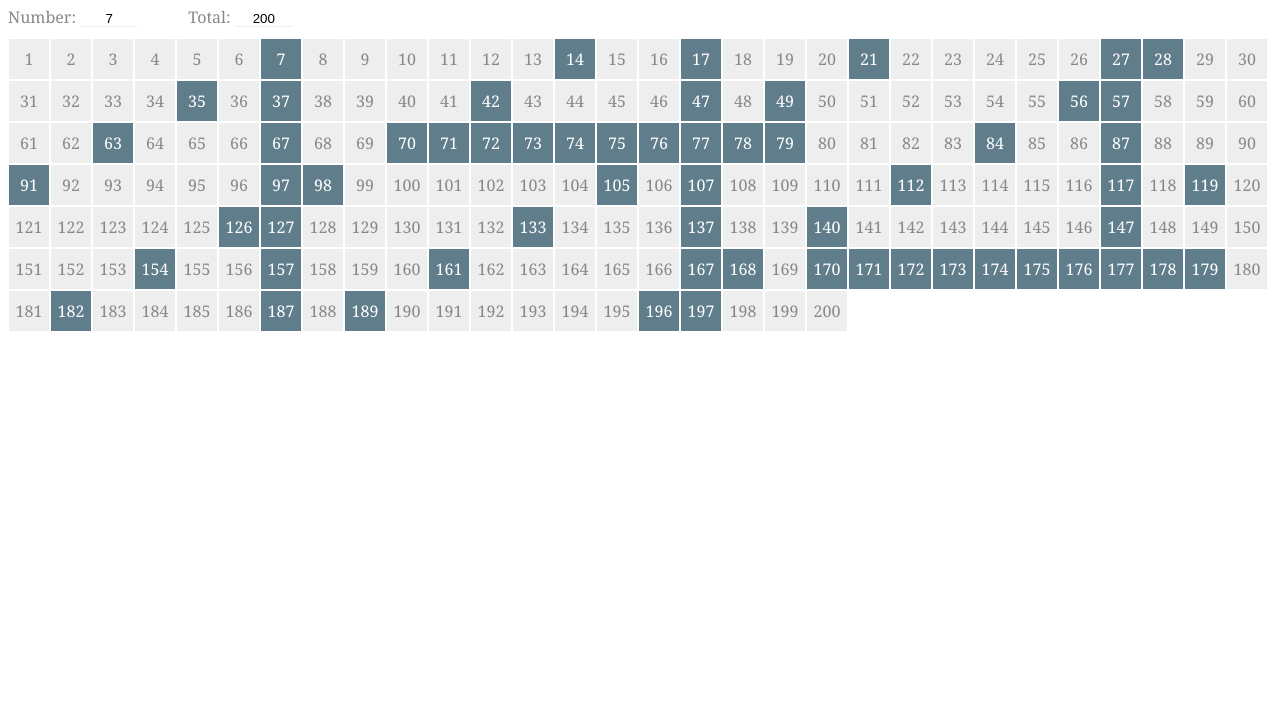
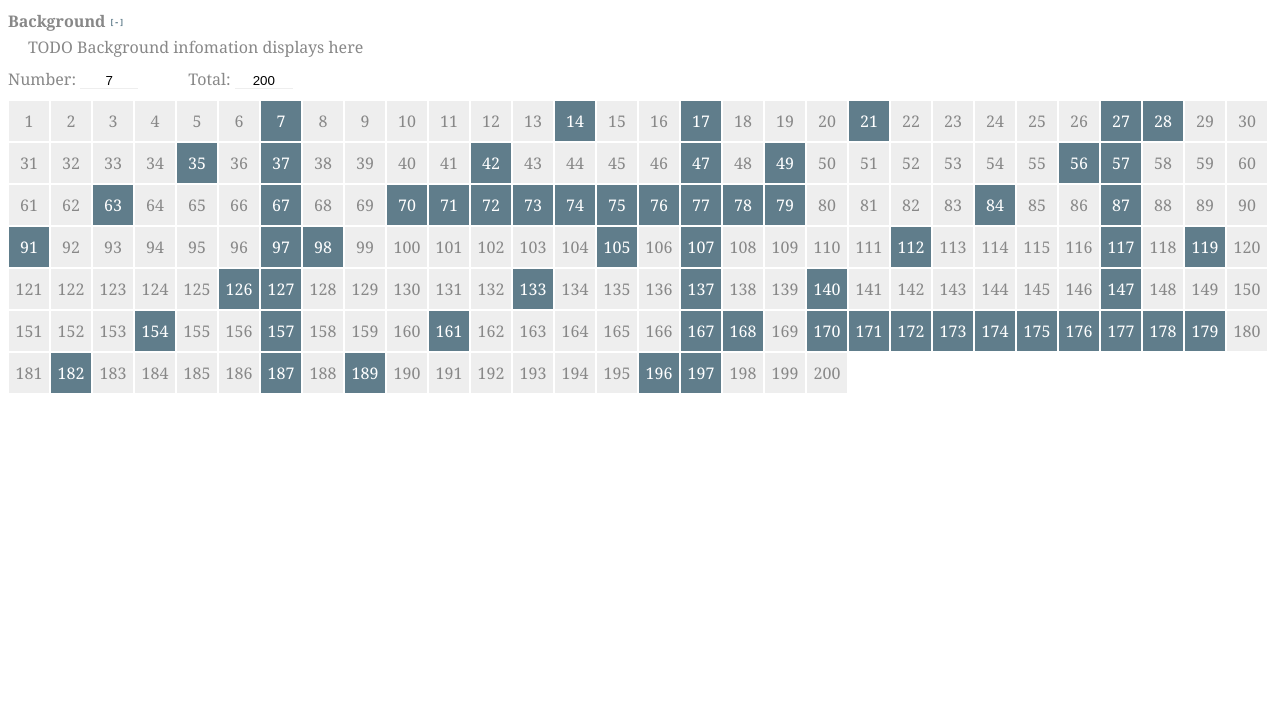
Before and after one commit to apoliszk/CountingGame, a website: page index.html in a window 1280 px wide. Shown: the part 80-800 px from the top of the page. Drawn offline with Linux system fonts and the light colour scheme.

Commit message:
info component

```diff
--- a/app/info.component.html
+++ b/app/info.component.html
@@ -1 +1,5 @@
 <h1>Counting Game Cheat Tool</h1>
+<h4 class="background" [attr.icon]="icon" (click)="toggleInfo()">Background</h4>
+<p class="background-info" *ngIf="infoShown">
+    TODO Background infomation displays here
+</p>
--- a/app/info.component.js
+++ b/app/info.component.js
@@ -5,6 +5,18 @@
             templateUrl: 'app/info.component.html'
         })
         .Class({
-            constructor: function() {}
+            constructor: function() {
+                this.infoShown = false;
+                this.toggleInfo();
+            },
+
+            toggleInfo: function() {
+                this.infoShown = !this.infoShown;
+                if (this.infoShown) {
+                    this.icon = '[-]';
+                } else {
+                    this.icon = '[+]';
+                }
+            }
         });
 })(window.app || (window.app = {}));
--- a/styles.css
+++ b/styles.css
@@ -1,6 +1,26 @@
 body {
     color: #888;
     font-family: Cambria, Georgia;
+}
+.background {
+    cursor: pointer;
+    padding: 4px 0px;
+    margin: 0px;
+}
+.background:hover {
+    background: #EEE;
+}
+.background::after {
+    content: attr(icon);
+    color: #607D8B;
+    margin: 0 4px;
+    font-family: Consolas;
+    font-size: 50%;
+    vertical-align: middle;
+}
+.background-info {
+    padding: 0px 20px;
+    margin: 0px;
 }
 input[text] {
     border: 0px;
```
